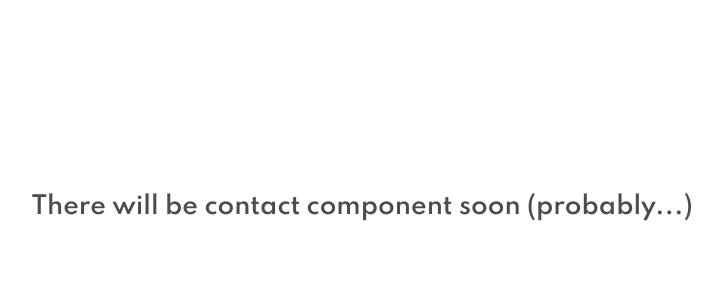
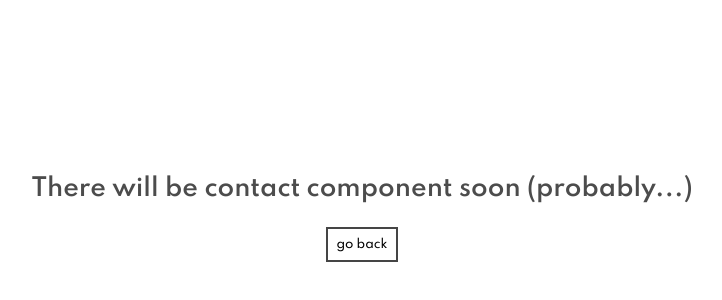
Before and after one commit to ajiiz/room-homepage-react, a React (Create React App) app: page /contact in a window 1280 px wide. Shown: the part 182-482 px from the top of the page, without its empty margins (278-1000 px from the left). Built offline with nearby package versions, Linux system fonts and the light colour scheme.

Commit message:
Added btn and handleClick method that pushes back to /home

```diff
--- a/src/components/Info/index.js
+++ b/src/components/Info/index.js
@@ -1,11 +1,21 @@
 import React from 'react'
+import { useHistory } from "react-router-dom";
 
 import "../../styles/info.scss"
 
 const Info = ({ name }) => {
+
+    const history = useHistory()
+
+    const handleClick = (event) => {
+        event.preventDefault()
+        history.push("/home")
+    }
+
     return (
         <div className="info">
             <h1 className="info-text">There will be {name} component soon (probably...)</h1>
+            <button className="info-btb btn" onClick={handleClick}>go back</button>
         </div>
     )
 }
```
